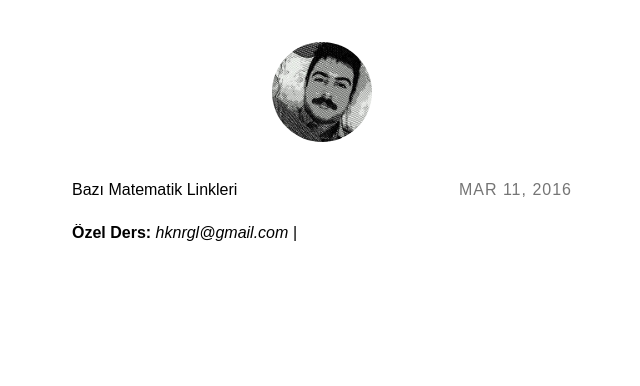
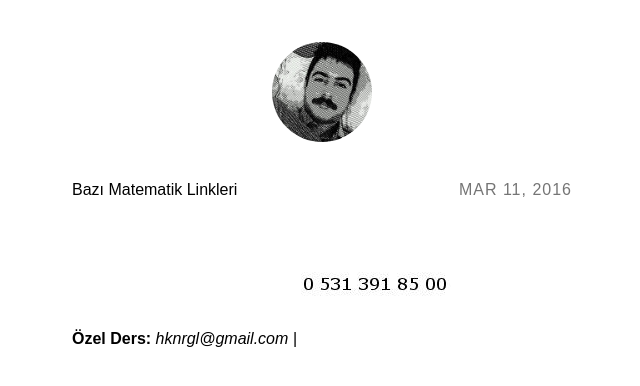
Before and after one commit to hakanergul/hakanergul.github.io, a Jekyll site: the page built from index.html, in a window 1280 px wide. Shown: the top 386 px of the page, without its empty margins (318-958 px from the left). Built offline with Jekyll 4.4.1, drawn with Linux system fonts in a browser that asks for light colours; some web fonts are replaced.

Commit message:
Update index.html

```diff
--- a/index.html
+++ b/index.html
@@ -25,7 +25,7 @@ layout: default
 		<li>
 
 			<div class="title">
-				<b>Özel Ders:</b> <i>hknrgl@gmail.com |</i>
+				<b>Özel Ders:</b> <i>hknrgl@gmail.com | <img src="./assets/phone.jpg"></i>
 			</div>
 		</li>
 
```
